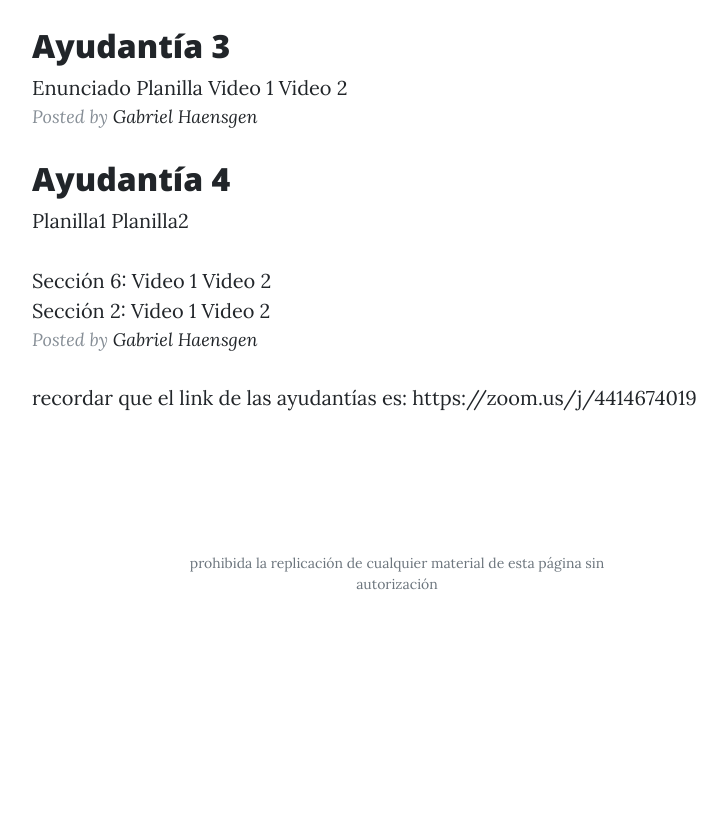
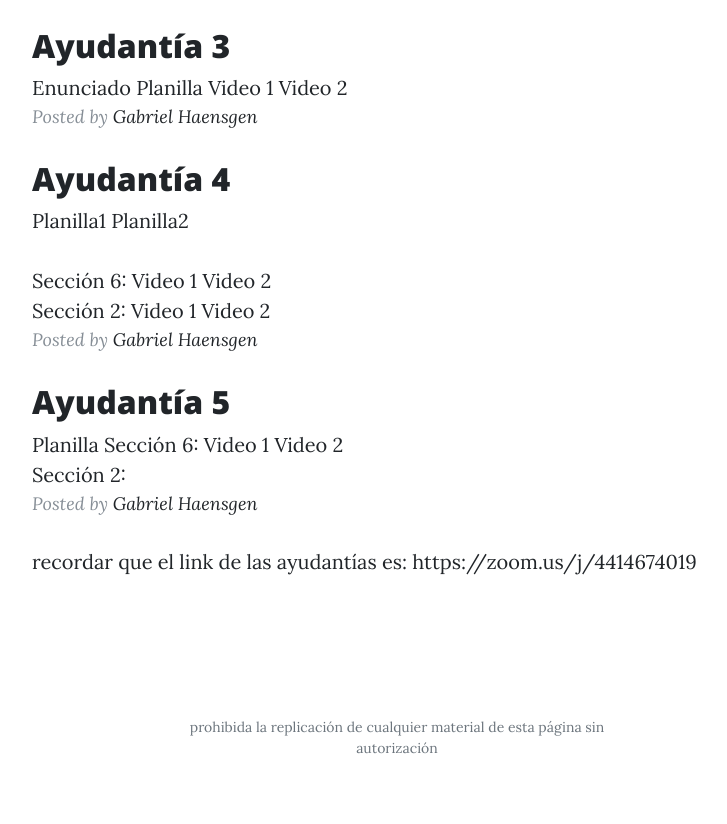
Before and after one commit to Haensgen/programacion, a website: page index.html in a window 1280 px wide. Shown: the part 849-1673 px from the top of the page, without its empty margins (243-970 px from the left). Before the commit the page ends 1509 px from the top, so only its background shows below. Drawn offline with nearby package versions, Linux system fonts and the light colour scheme.

Commit message:
Update index.html

```diff
--- a/index.html
+++ b/index.html
@@ -104,6 +104,19 @@
              <a href='https://youtu.be/PBki4KzrEro'>Video 2</a>
                               <p class="post-meta">Posted by
             <a href="https://haensgen.github.io">Gabriel Haensgen</a>
+
+                          <h2 class="post-title">
+             Ayudantía 5
+                      </h2>
+             <a href='ayudantias/graficos.xlsx'>Planilla</a>
+             Sección 6:
+             <a href='https://youtu.be/euXdkI1uH_c'>Video 1</a>
+             <a href='https://youtu.be/O27CiJh6g3c'>Video 2</a><br>
+             Sección 2:
+                              <p class="post-meta">Posted by
+            <a href="https://haensgen.github.io">Gabriel Haensgen</a>
+
+
               <p> recordar que el link de las ayudantías es: https://zoom.us/j/4414674019 </p>
 
 
```
